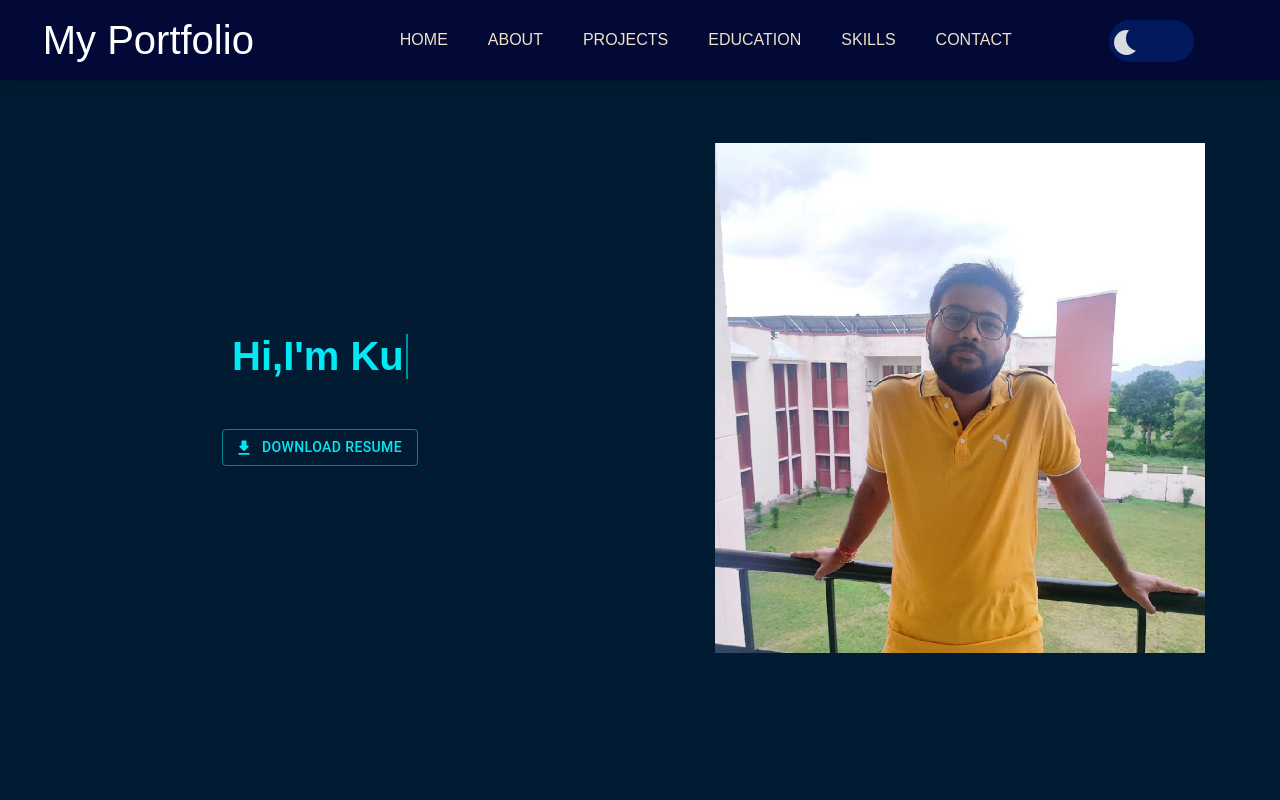
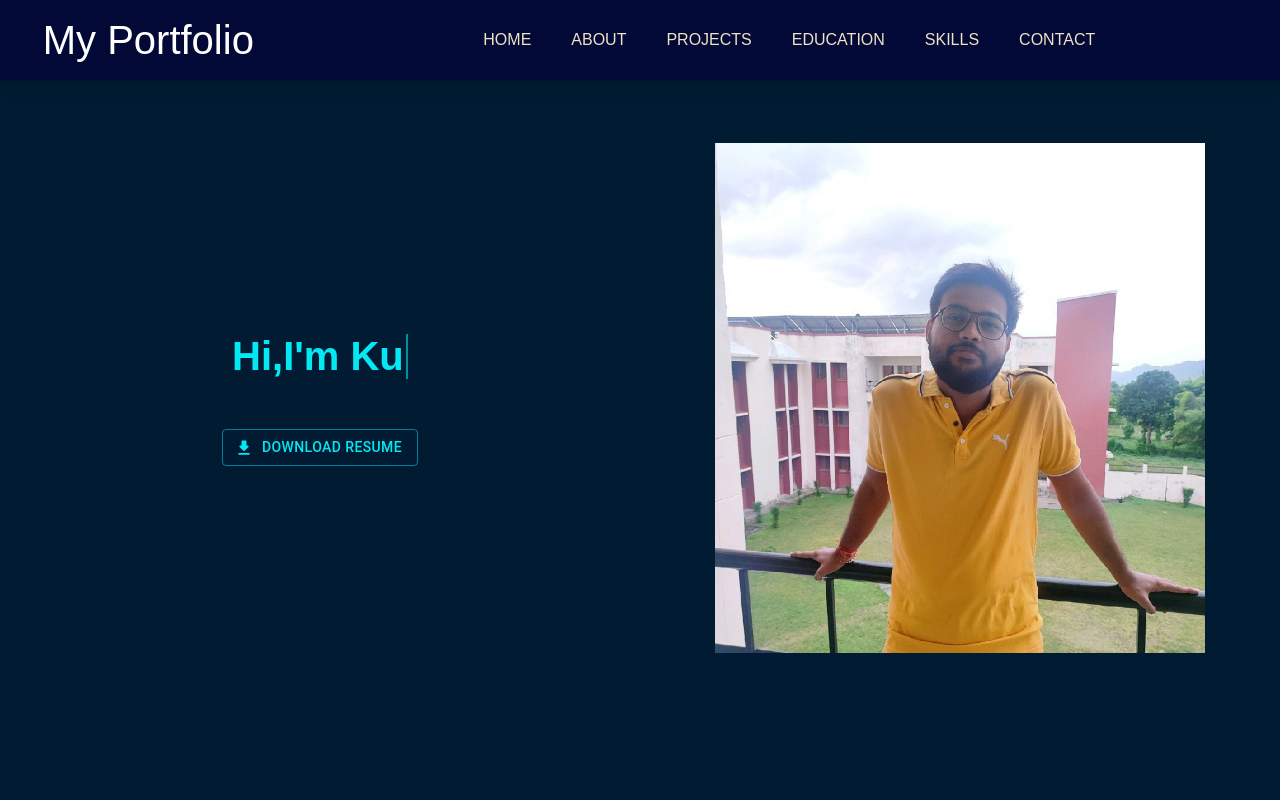
Before and after one commit to kunalkatara12/MyPortfolio, a React (Create React App) app: page / in a window 1280 px wide. Shown: the top 800 px of the page. Built offline with nearby package versions, Linux system fonts and the light colour scheme.

Commit message:
comment DarkLightToggler

```diff
--- a/src/components/Navbar/Navbar.jsx
+++ b/src/components/Navbar/Navbar.jsx
@@ -1,7 +1,8 @@
 import React from "react";
 import "./Navbar.scss";
-import DarkLightToggler from "./DarkLightToggler/DarkLightToggler";
-// import { useState } from "react";
+// import DarkLightToggler from "./DarkLightToggler/DarkLightToggler";
+import {HiMenuAlt4,HiX} from "react-icons"
+import { useState } from "react";
 const Navbar = () => {
   // const [toggle, setToggle] = useState(false);
    const openInNewTab = (url) => {
@@ -41,10 +42,12 @@ const Navbar = () => {
               </li>
             ))}
           </ul>
-          <DarkLightToggler />
+          {/* <DarkLightToggler /> */}
         </div>
-        {/* <div className="app__navbar-menu">
-          <HiMenuAlt4
+
+        {/* <div className="app__navbar-menu"> */}
+
+          {/* <HiMenuAlt4
             style={{
               backgroundColor: "black",
               padding: "5px",
@@ -77,8 +80,8 @@ const Navbar = () => {
                 ))}
               </ul>
             </motion.div>
-          )}
-        </div> */}
+          )} */}
+        {/* </div> */}
       </nav>
     </>
   );
--- a/src/components/Navbar/Navbar.scss
+++ b/src/components/Navbar/Navbar.scss
@@ -175,7 +175,7 @@ nav ul li a:hover {
     align-items: center;
 }
 
-/*
+
 
 
 
@@ -253,7 +253,7 @@ nav ul li a:hover {
     color: var(--secondary-color);
 }
 
- */
+
 
 
 
```
